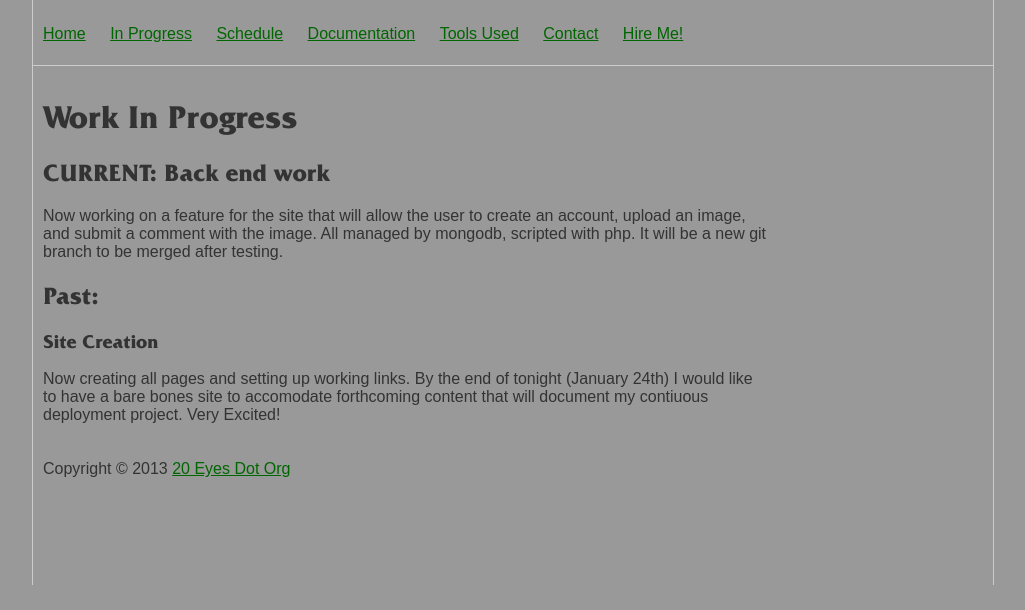
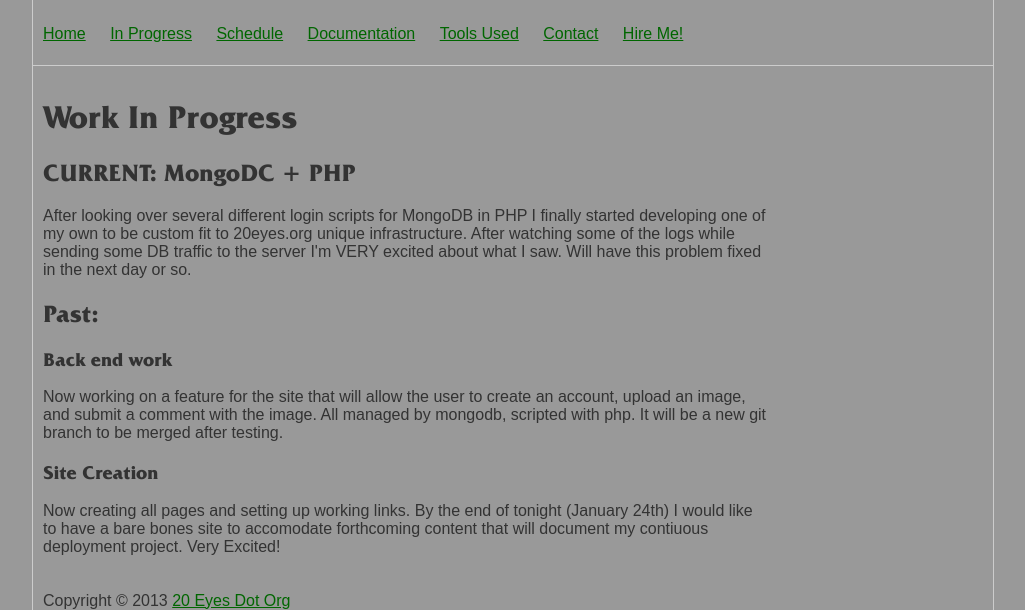
Before and after one commit to Whitepatrick/20eyes-web, a PHP site: page /progress.php in a window 1280 px wide. Shown: the part 137-747 px from the top of the page, without its empty margins (127-1152 px from the left). Before the commit the page ends 722 px from the top, so only its background shows below. Run offline with PHP 8.4, Linux system fonts and the light colour scheme.

Commit message:
added stuff to progress

```diff
--- a/progress.php
+++ b/progress.php
@@ -34,15 +34,23 @@
 
 <h1>Work In Progress</h1>
 
-<h2>CURRENT: Back end work</h2>
+<h2>CURRENT: MongoDC + PHP</h2>
+
+<p>After looking over several different login scripts for MongoDB
+in PHP I finally started developing one of my own to be custom fit
+to 20eyes.org unique infrastructure. After watching some of the logs
+while sending some DB traffic to the server I'm VERY excited about
+what I saw. Will have this problem fixed in the next day or so.</p>
+
+
+<h2>Past:</h2>
+
+<h3>Back end work</h3>
 
 <p>Now working on a feature for the site that will allow
 the user to create an account, upload an image, and submit a
 comment with the image. All managed by mongodb, scripted
 with php. It will be a new git branch to be merged after testing.</p>
-
-
-<h2>Past:</h2>
 
 <h3> Site Creation</h3>
 
```
